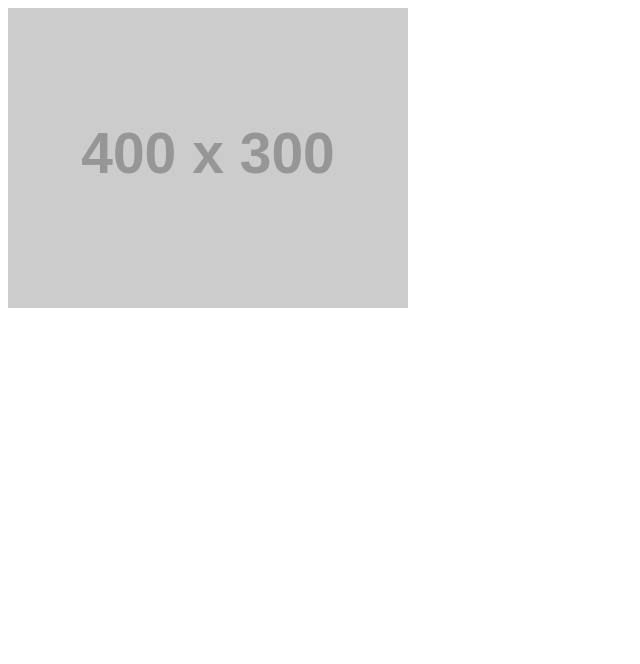
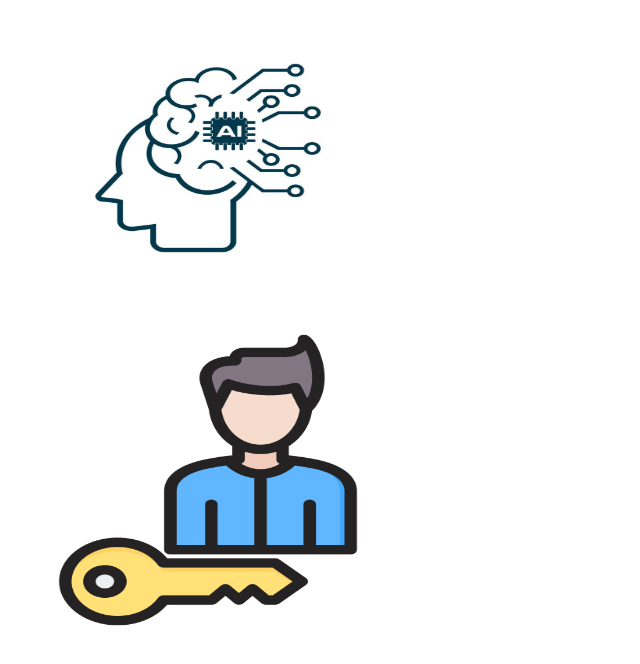
Before and after one commit to Yerra-Jai-Vignesh/shopping, a plain HTML site: page index.html in a window 1280 px wide. Shown: the whole page, without its empty margins (0-640 px from the left). Drawn offline with Linux system fonts and the light colour scheme; placeholder pictures from the web are drawn by us.

Commit message:
Add local images (Ai.jpg and auth.png) to HTML page

```diff
--- a/index.html
+++ b/index.html
@@ -6,7 +6,9 @@
     <title>Simple HTML Page</title>
 </head>
 <body>
-    <img src="https://via.placeholder.com/400x300/0066CC/FFFFFF?text=Sample+Image" alt="Sample Image" width="400" height="300">
+    <img src="Ai.jpg" alt="AI Image" width="400" height="300">
+    <br><br>
+    <img src="auth.png" alt="Authentication Image" width="400" height="300">
 
 </body>
 </html>
```
Also changed, not shown: Ai.jpg (added), auth.png (added).
